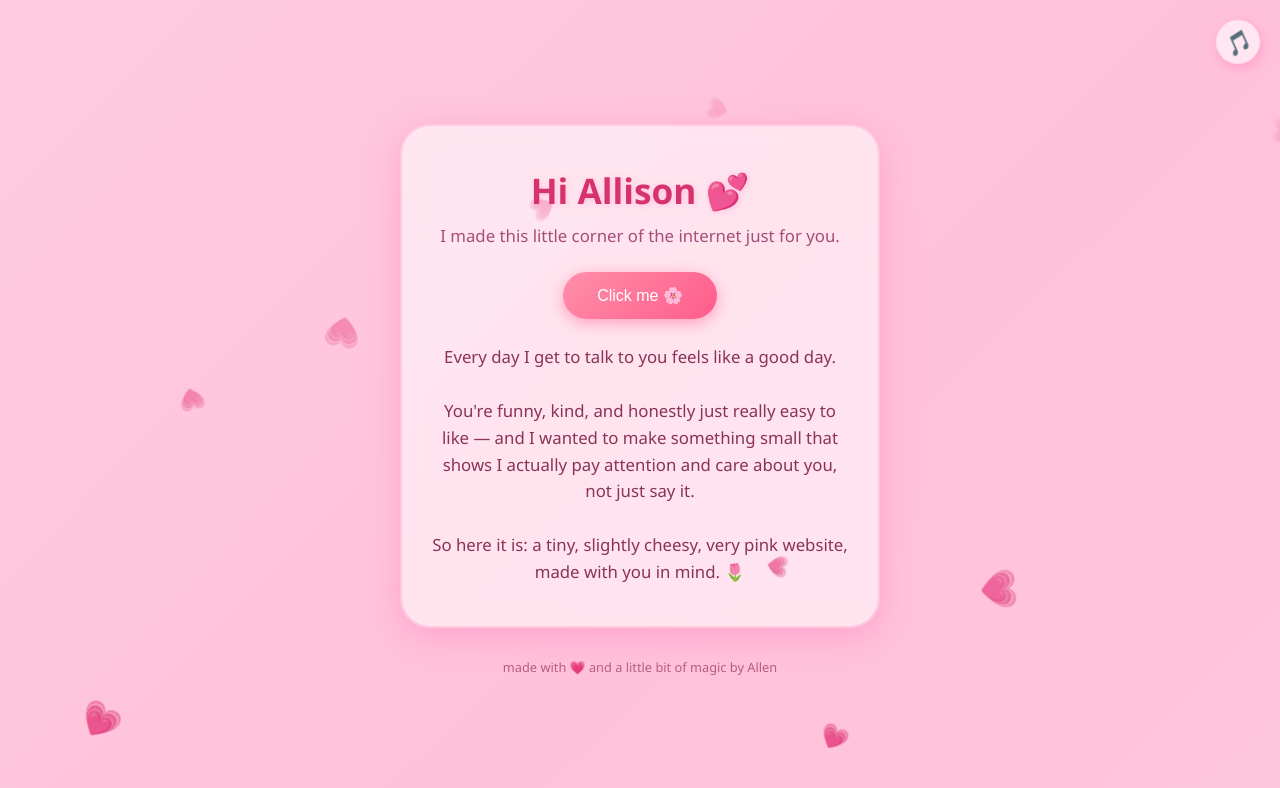
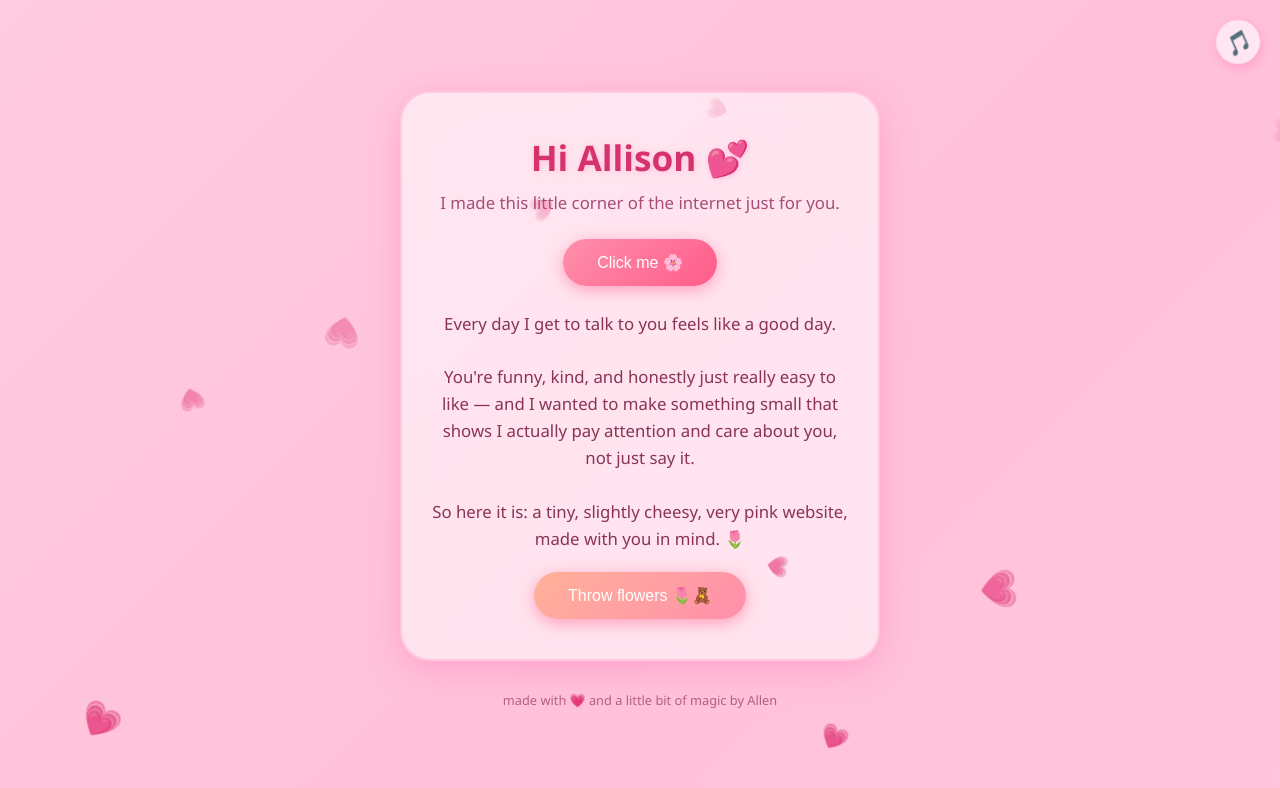
Before and after one commit to googlme123/Allison, a plain HTML site: page index.html in a window 1280 px wide. Both pictures are taken after a click on the button "Click me 🌸". Drawn offline with Linux system fonts and the light colour scheme.

Commit message:
Update index.html

```diff
--- a/index.html
+++ b/index.html
@@ -58,7 +58,7 @@
     color: #a64d79;
   }
 
-  #reveal-btn {
+  #reveal-btn, #flower-btn {
     background: linear-gradient(135deg, #ff8fab, #ff5c8a);
     color: white;
     border: none;
@@ -70,7 +70,13 @@
     transition: transform 0.2s ease, box-shadow 0.2s ease;
   }
 
-  #reveal-btn:hover {
+  #flower-btn {
+    display: none;
+    margin-top: 20px;
+    background: linear-gradient(135deg, #ffb199, #ff8fab);
+  }
+
+  #reveal-btn:hover, #flower-btn:hover {
     transform: scale(1.07);
     box-shadow: 0 6px 20px rgba(255, 92, 138, 0.7);
   }
@@ -102,6 +108,19 @@
   @keyframes floatUp {
     0% { transform: translateY(0) rotate(0deg); opacity: 0.9; }
     100% { transform: translateY(-110vh) rotate(360deg); opacity: 0; }
+  }
+
+  .falling-item {
+    position: fixed;
+    top: -60px;
+    pointer-events: none;
+    z-index: 999;
+    animation: fallDown linear forwards;
+  }
+
+  @keyframes fallDown {
+    0% { transform: translateY(0) rotate(0deg); opacity: 1; }
+    100% { transform: translateY(110vh) rotate(360deg); opacity: 0.9; }
   }
 
   footer {
@@ -148,6 +167,8 @@
     and care about you, not just say it.<br><br>
     So here it is: a tiny, slightly cheesy, very pink website, made with you in mind. 🌷
   </div>
+
+  <button id="flower-btn" onclick="throwFlowers()">Throw flowers 🌷🧸</button>
 </div>
 
 <footer>made with 💗 and a little bit of magic by Allen</footer>
@@ -160,6 +181,9 @@
 function revealMessage() {
   const msg = document.getElementById('message');
   msg.style.display = 'block';
+
+  const flowerBtn = document.getElementById('flower-btn');
+  flowerBtn.style.display = 'inline-block';
 
   const music = document.getElementById('bg-music');
   const note = document.getElementById('music-note');
@@ -183,6 +207,24 @@ function spawnHeart() {
 }
 
 setInterval(spawnHeart, 700);
+
+const flowerEmojis = ['🌷', '🌸', '🌹', '💐', '🧸', '🌺'];
+
+function throwFlowers() {
+  const count = 60;
+  for (let i = 0; i < count; i++) {
+    setTimeout(() => {
+      const item = document.createElement('div');
+      item.className = 'falling-item';
+      item.innerHTML = flowerEmojis[Math.floor(Math.random() * flowerEmojis.length)];
+      item.style.left = Math.random() * 100 + 'vw';
+      item.style.fontSize = (1.2 + Math.random() * 2) + 'rem';
+      item.style.animationDuration = (2.5 + Math.random() * 2.5) + 's';
+      document.body.appendChild(item);
+      setTimeout(() => item.remove(), 6000);
+    }, i * 30);
+  }
+}
 </script>
 
 </body>
```
